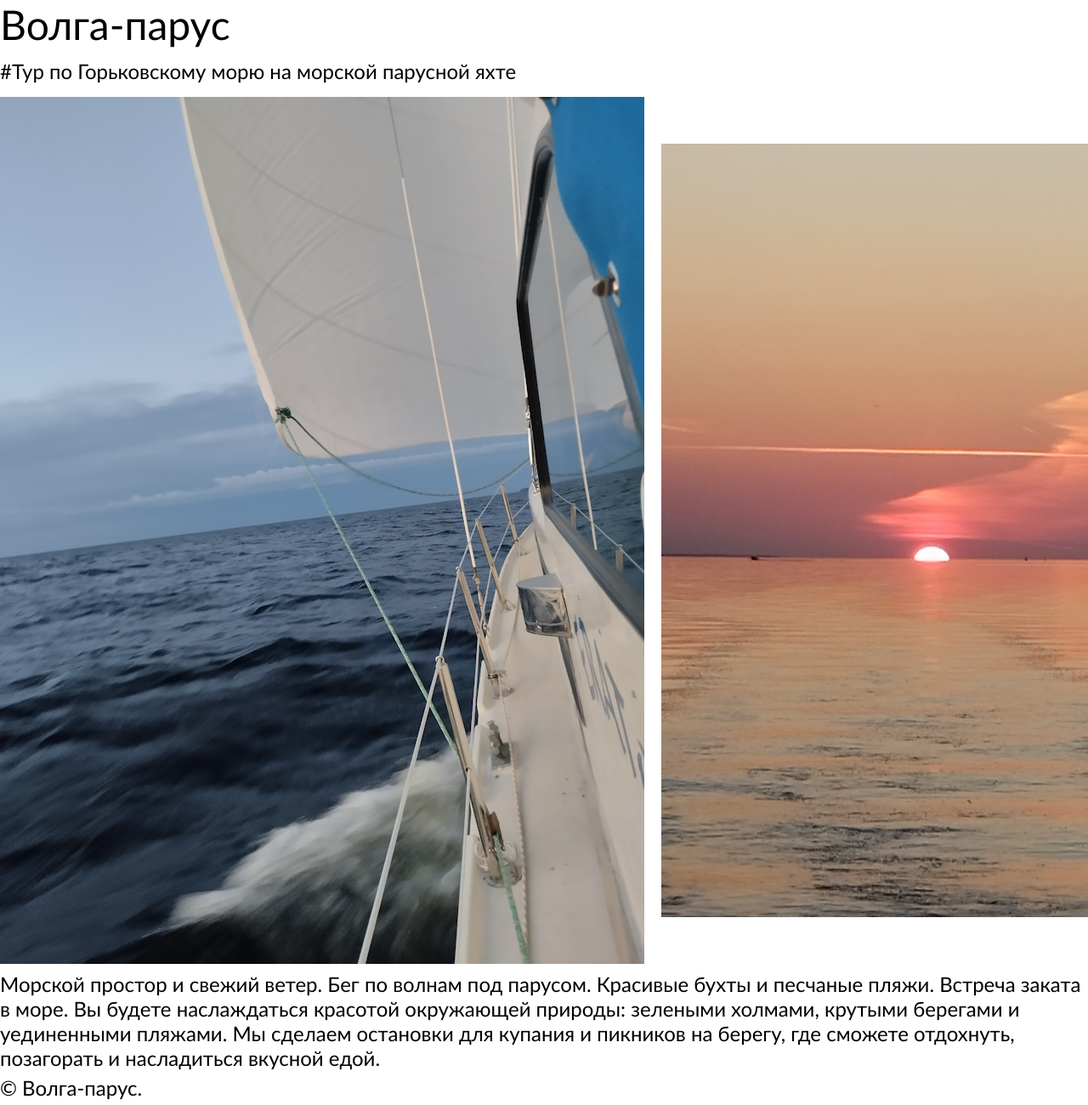
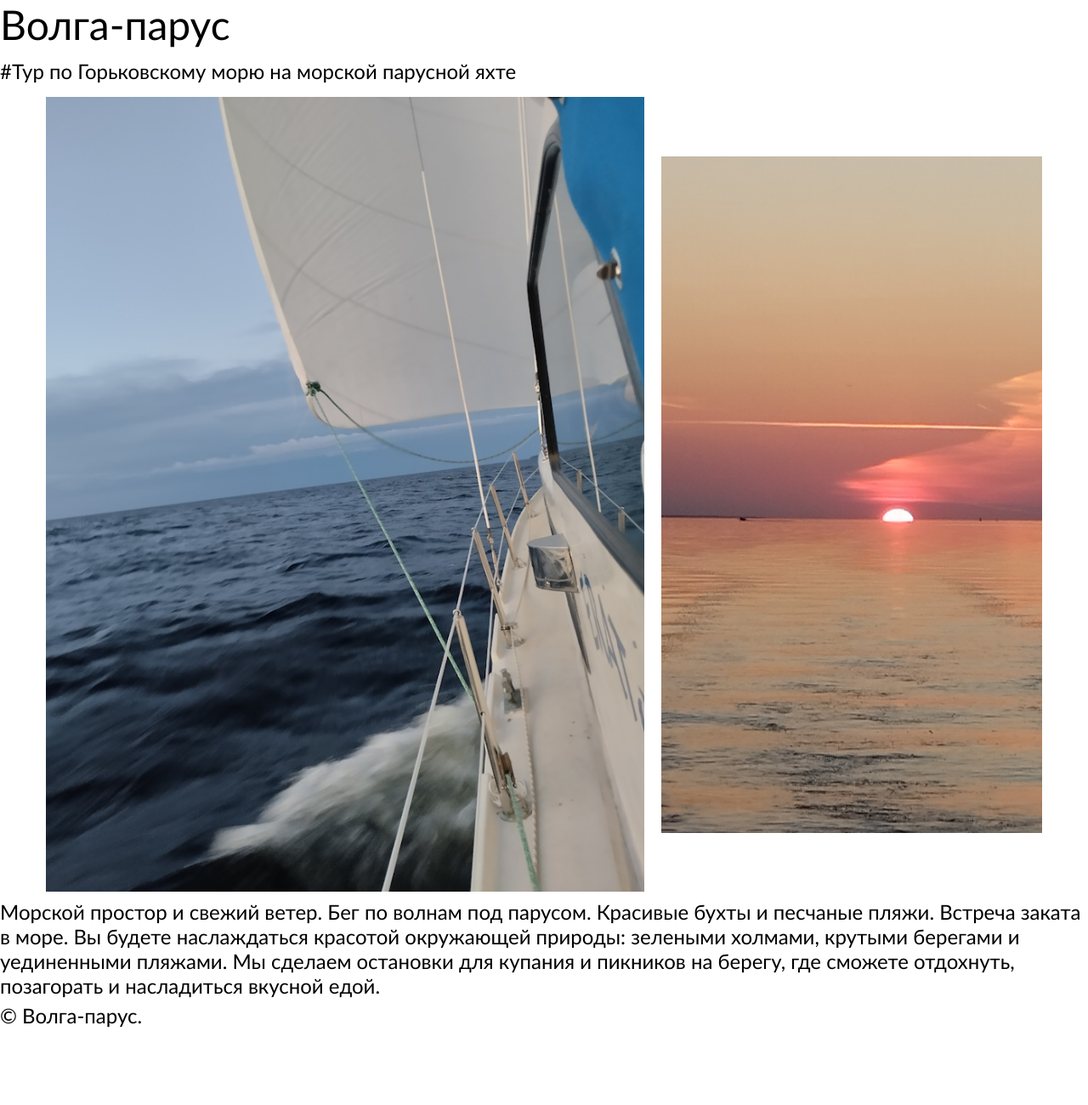
Before and after one commit to CaptainEvgeny/Volga-sail, a Jekyll site: the page built from index.md, in a window 1280 px wide. Shown: the whole page at 85% size. Built offline with Jekyll 4.4.1, drawn with Linux system fonts in a browser that asks for light colours; after the commit the page ends 1215 px from its top, so only the background shows below that.

Commit message:
Update index.md

```diff
--- a/index.md
+++ b/index.md
@@ -8,8 +8,8 @@
 #Тур по Горьковскому морю на морской парусной яхте
 
 <div class="container">
-    <img src="images/photo1.jpg" alt="Яхта.Парус" width="60%">
-    <img src="images/photo2.jpg" alt="Яхта.Парус" width="40%">
+    <img src="images/photo1.jpg" alt="Яхта.Парус" width="55%">
+    <img src="images/photo2.jpg" alt="Яхта.Парус" width="35%">
 </div>
 
 Морской простор и свежий ветер. Бег по волнам под парусом. Красивые бухты и песчаные пляжи. Встреча заката в море.
```
